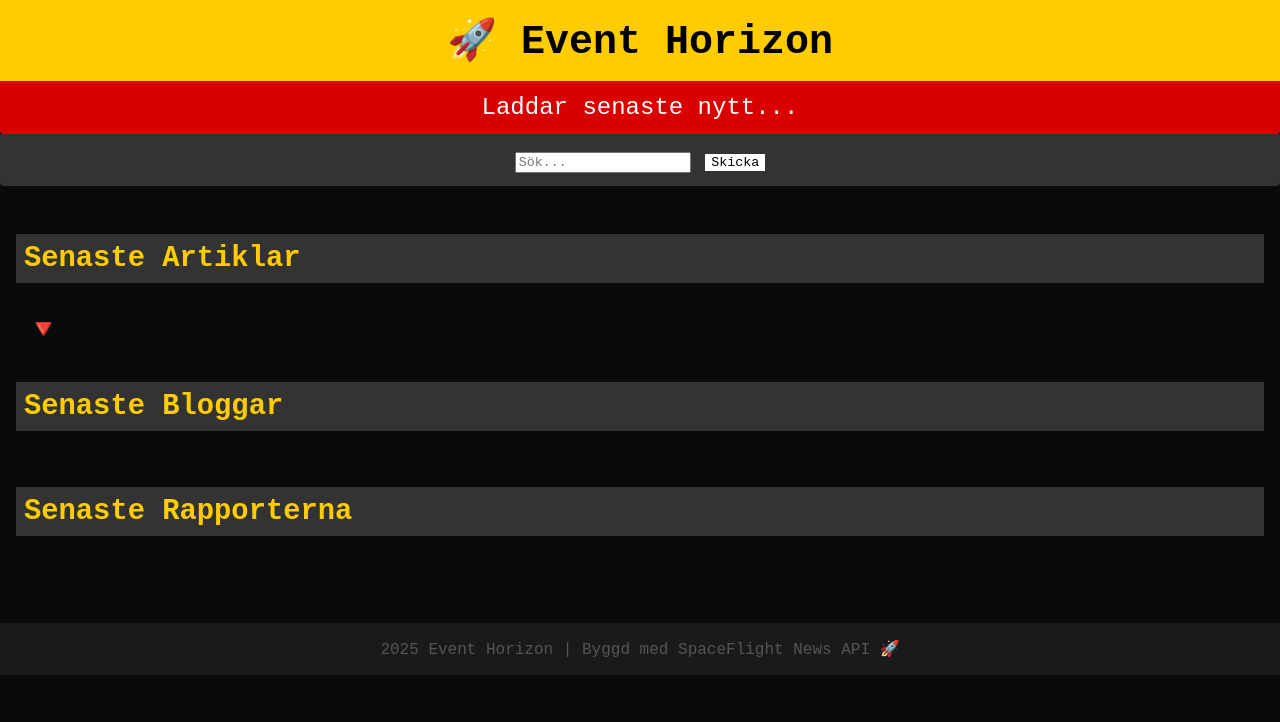
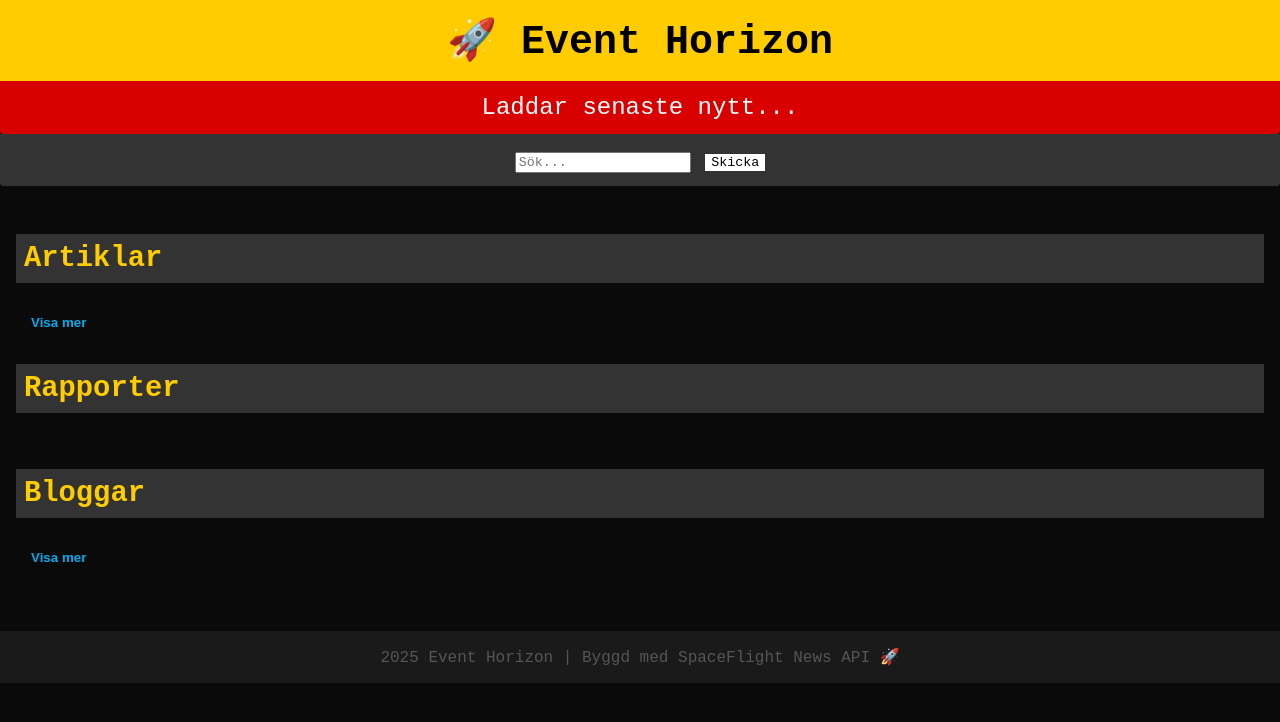
Before and after one commit to virreuknow/Event-Horizon, a plain HTML site: page Hem/index.html in a window 1280 px wide. Drawn offline with Linux system fonts and the light colour scheme; no server answers.

Commit message:
Hur mycket som helst. Har ont i huvudet

```diff
--- a/Hem/index.html
+++ b/Hem/index.html
@@ -22,17 +22,20 @@
 </div>
 
 <div class="container">
-  <h2>Senaste Artiklar</h2>
+  <h2>Artiklar</h2>
   <div class="news-grid" id="article-container"></div>
-  <form onclick="moreFunc(); event.preventDefault()">
-    <button class="buttonArticle" id="buttonArticle">🔻</button>
+  <form onclick="moreFunc('article', event); event.preventDefault()">
+    <button class="button" id="buttonArticle">Visa mer</button>
   </form>
 
-  <h2>Senaste Bloggar</h2>
+  <h2>Rapporter</h2>
+  <div class="news-grid" id="reports-container"></div>
+
+  <h2>Bloggar</h2>
   <div class="news-grid" id="blogs-container"></div>
-
-  <h2>Senaste Rapporterna</h2>
-  <div class="news-grid" id="reports-container"></div>
+  <form onclick="moreFunc('blog', event); event.preventDefault()">
+    <button class="button" id="buttonBlog">Visa mer</button>
+  </form>
 </div>
 
 <footer>
--- a/Hem/script.js
+++ b/Hem/script.js
@@ -1,17 +1,26 @@
 let limitThing = 4;
+let limitthing = 4
 let oddOrEven = 1
-let button = document.getElementById('buttonArticle');
+let oddoreven = 1
+let buttonArc = document.getElementById('buttonArticle');
+let buttonBlog = document.getElementById('buttonBlog');
 let input = document.getElementById('input')
 let articleContent = 0
 
-function moreFunc() {
-    limitThing = (oddOrEven%2 == 0) ? 4 : 8;
-    fetchArticles();
-    fetchBlogs();
-    fetchReports();
-    (button.style.transform) = (oddOrEven%2 == 0) ? ("scale(2) rotate(0deg)") : ("scale(2) rotate(-90deg)")
-    oddOrEven += 1;
+function moreFunc(btn) {
+    limitThing = (oddOrEven % 2 === 0) ? 4 : (2*limitThing);
+    limitthing = (oddoreven % 2 === 0) ? 4 : (2*limitthing);
+    if (btn === 'article') {
+        buttonArc.innerHTML = (oddOrEven % 2 === 0) ? "Visa mer" : "Visa mindre";
+        oddOrEven += 1;
+        fetchArticles();
+    } else if (btn === 'blog') {
+        buttonBlog.innerHTML = (oddoreven % 2 === 0) ? "Visa mer" : "Visa mindre";
+        oddoreven += 1;
+        fetchBlogs();
+    }
 }
+
 
 function searchNews() {
     articleContent = `title_contains=${input.value}`
@@ -65,7 +74,7 @@ async function fetchArticles() {
 
 async function fetchBlogs() {
     fetch('https://api.spaceflightnewsapi.net/v4/blogs/?limit=8&offset=0') //så att den laddats redan innan man tryckt på pilen
-    const res = await fetch(`https://api.spaceflightnewsapi.net/v4/blogs/?${articleContent}&limit=${limitThing}&offset=0`)
+    const res = await fetch(`https://api.spaceflightnewsapi.net/v4/blogs/?${articleContent}&limit=${limitthing}&offset=0`)
     const data = await res.json()
     const container = document.getElementById('blogs-container')
     container.innerHTML = ''
@@ -89,7 +98,7 @@ async function fetchBlogs() {
 }
 
 async function fetchReports() {
-    const res = await fetch(`https://api.spaceflightnewsapi.net/v4/reports/?${articleContent}&limit=${limitThing}&offset=0`)
+    const res = await fetch(`https://api.spaceflightnewsapi.net/v4/reports/?${articleContent}&limit=4&offset=0`)
     const data = await res.json()
     const container = document.getElementById('reports-container')
     container.innerHTML = ''
@@ -100,10 +109,9 @@ async function fetchReports() {
         div.className = 'news-card'
         div.onclick = function () {window.open(report.url, '_blank')}
         div.innerHTML = `
-        <img alt="Laddar..." src="${report.image_url}">
         <div class="news-card-content">
             <h3>${report.title}</h3>
-            <p>${report.summary.substring(0, 100)}...</p>
+            <p>${report.summary.substring(0, 200)}...</p>
             <a href="${report.url}" target="_blank">Läs mer</a>
         </div>
         `;
--- a/Hem/style.css
+++ b/Hem/style.css
@@ -34,12 +34,12 @@ body {
   .container {
     padding: 1rem;
   }
-  .buttonArticle {
+  .button {
+    border: none;
     background: none;
-    border: none;
-    margin: 1vw;
-   transform: scale(2) rotate(0deg);
-   transition: 75ms;
+    margin: 0;
+    margin-left: 15px;
+    padding: 0;
   }
   h2 {
     background: #333;
@@ -93,7 +93,7 @@ body {
     color: #ccc;
     margin: 0.5rem 0;
   }
-  .news-card-content a {
+  .news-card-content a, .button {
     color: #00adef;
     text-decoration: none;
     font-weight: bold;
```
